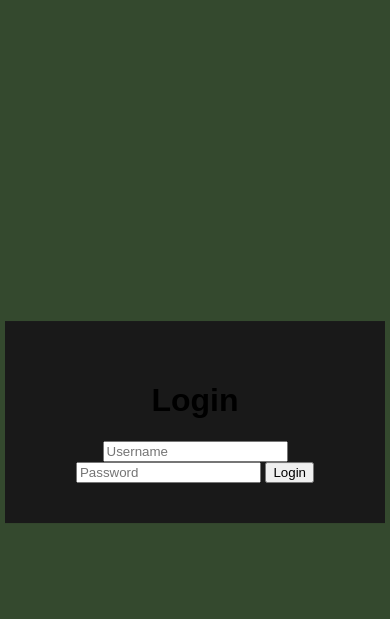
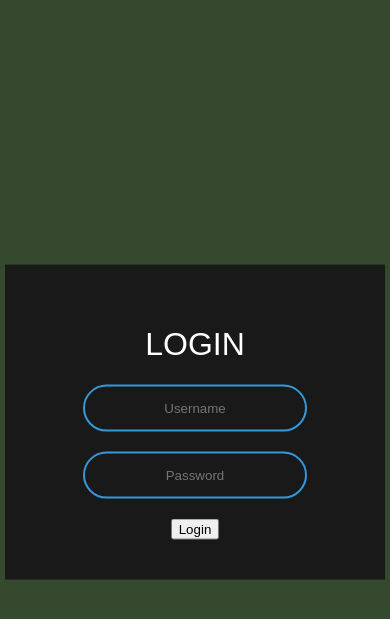
Before and after one commit to Leggacys/Proiect-TW, a PHP site: page / in a window 390 px wide. Shown: the top 619 px of the page. Run offline with PHP 8.4, Linux system fonts and the light colour scheme.

Commit message:
Am mai modificat la css, sa fie responsiv

```diff
--- a/index.css
+++ b/index.css
@@ -15,3 +15,29 @@ background: #34492e;
   background: #191919;
   text-align: center;
 }
+
+.box h1{
+  color: white;
+  text-transform: uppercase;
+  font-weight: 500;
+}
+
+.box input[type = "text"], .box input[type = "password"]{
+  border: 0;
+  background: none;
+  display: block;
+  margin: 20px auto;
+  text-align: center;
+  border: 2px solid #3498db;
+  padding: 14px 10px;
+  width: 200px;
+  outline: none;
+  color: white;
+  border-radius: 24px;
+  transition: 0.25s;
+}
+
+.box input[type = "text"]:focus, .box input[type = "password"]:focus{
+  width: 280px;
+  border-color: #2ecc71;
+}
```
